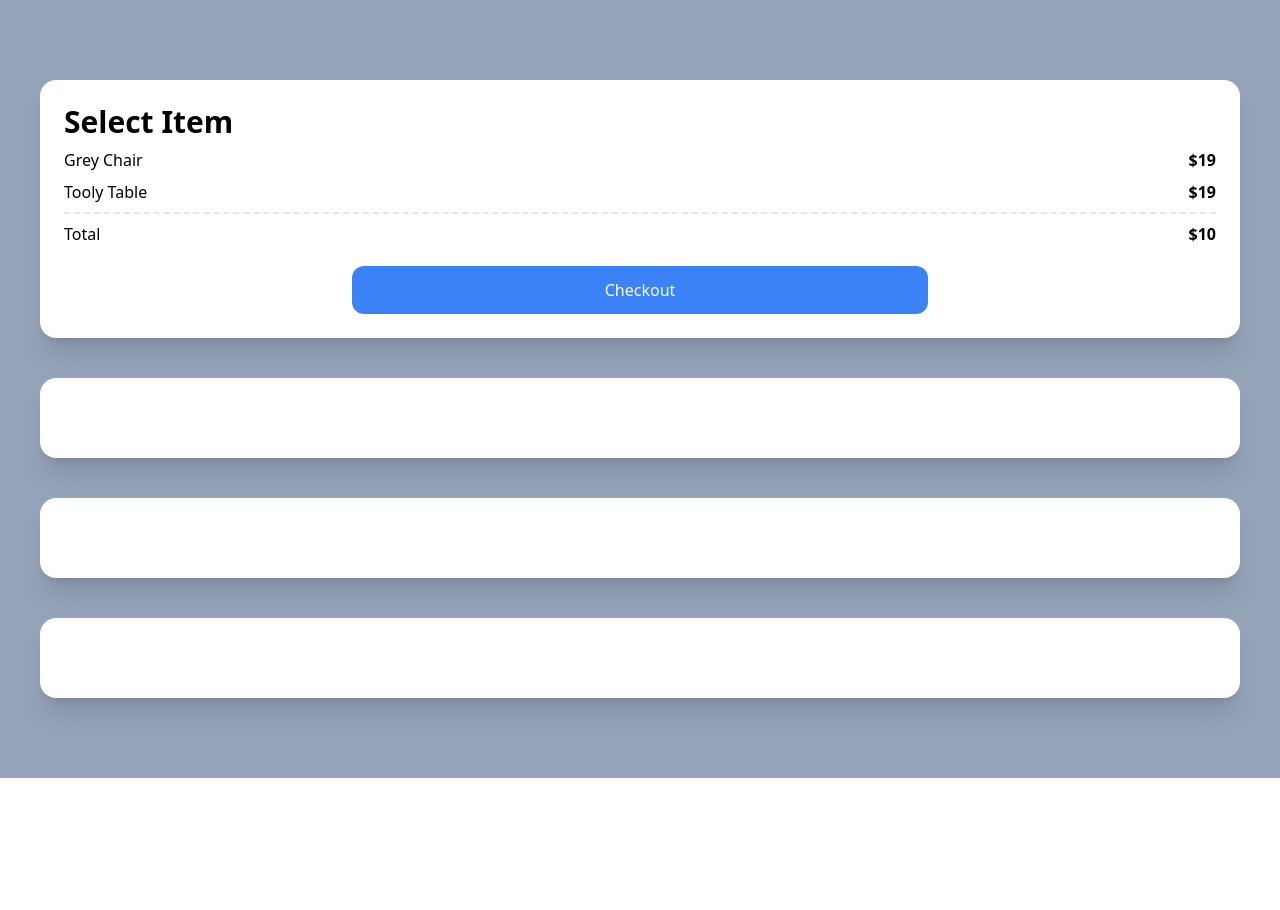
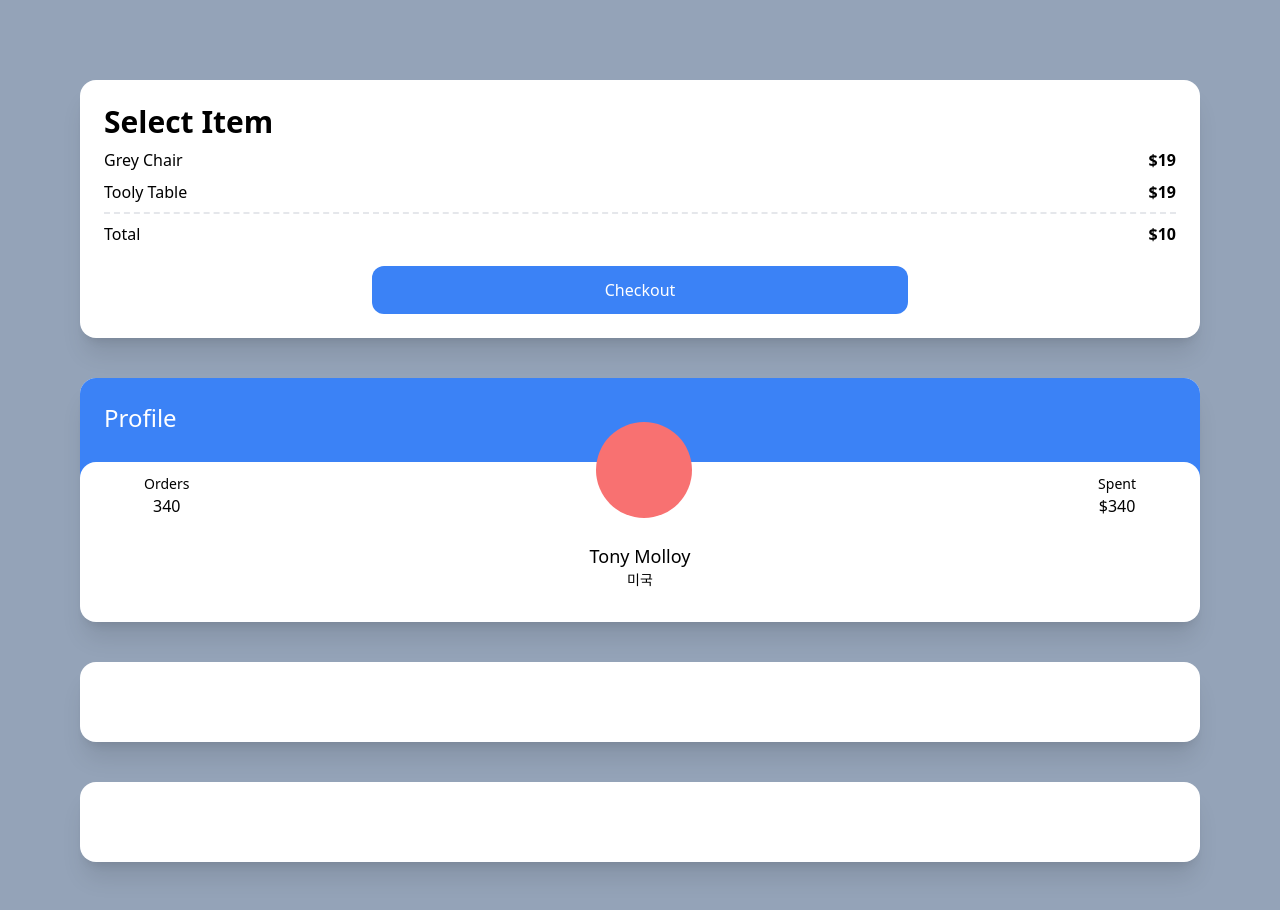
Before and after one commit to flynnpark/carrot-market, a Next.js app: page / in a window 1280 px wide. Shown: the top 910 px of the page. Before the commit the page ends 800 px from the top, so only its background shows below. Built offline with nearby package versions, Linux system fonts and the light colour scheme.

Commit message:
4.2 Test Drive part Two

```diff
--- a/pages/index.tsx
+++ b/pages/index.tsx
@@ -2,7 +2,7 @@
 
 const Home: NextPage = () => {
   return (
-    <div className="bg-slate-400 py-20 px-10 grid gap-10">
+    <div className="bg-slate-400 py-20 px-20 grid gap-10">
       <div className="bg-white p-6 rounded-2xl shadow-xl">
         <span className="font-semibold text-3xl">Select Item</span>
         <div className="flex justify-between my-2">
@@ -21,7 +21,28 @@
           Checkout
         </div>
       </div>
-      <div className="bg-white p-10 rounded-2xl shadow-xl"></div>
+      <div className="bg-white overflow-hidden rounded-2xl shadow-xl">
+        <div className="bg-blue-500 p-6 pb-14">
+          <span className="text-white text-2xl">Profile</span>
+        </div>
+        <div className="rounded-2xl p-6 bg-white relative -top-7">
+          <div className="flex relative -top-16 items-end justify-between">
+            <div className="flex flex-col items-center mx-10">
+              <span className="text-sm text-grey-500">Orders</span>
+              <span className="font-medium">340</span>
+            </div>
+            <div className="h-24 w-24 bg-red-400 rounded-full " />
+            <div className="flex flex-col items-center mx-10">
+              <span className="text-sm text-grey-500">Spent</span>
+              <span className="font-medium">$340</span>
+            </div>
+          </div>
+          <div className="relative flex flex-col items-center -mt-10 -mb-5">
+            <span className="text-lg font-medium">Tony Molloy</span>
+            <span className="text-sm text-grey-500">미국</span>
+          </div>
+        </div>
+      </div>
       <div className="bg-white p-10 rounded-2xl shadow-xl"></div>
       <div className="bg-white p-10 rounded-2xl shadow-xl"></div>
     </div>
```
